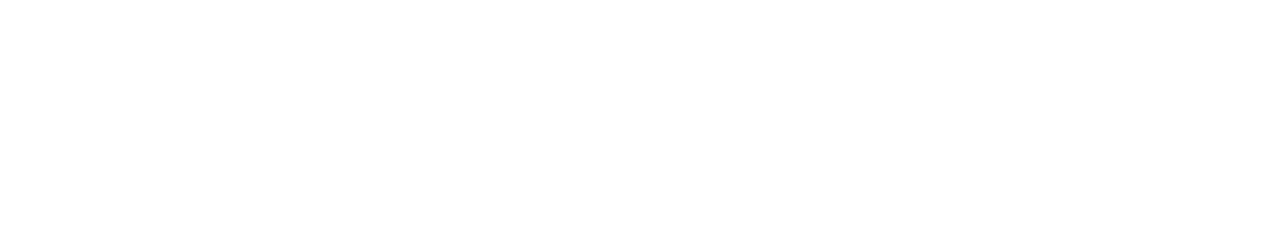
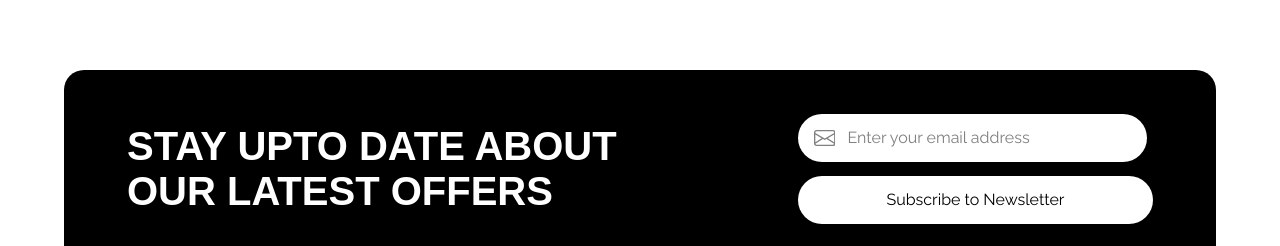
Before and after one commit to abdulhamidfrontend/SHOP.CO, a React (Vite) app: page / in a window 1280 px wide. Shown: the part 3887-4133 px from the top of the page. Before the commit the page ends 3957 px from the top, so only its background shows below. Built offline with nearby package versions, Linux system fonts and the light colour scheme; no server answers; a web font is replaced by a local one.

Commit message:
"offer finished"

```diff
--- a/src/Pages/Home/Home.jsx
+++ b/src/Pages/Home/Home.jsx
@@ -4,6 +4,7 @@ import Comments from "./Comments/Comments";
 import Companies from "./Companies/Companies";
 import Hero from "./Hero/Hero";
 import NewArrival from "./NewArrival/NewArrival";
+import Offers from "./Offers/Offers";
 
 import TopSelling from "./TopSelling/TopSelling";
 
@@ -45,6 +46,11 @@ const Home = () => {
           <Comments />
         </div>
       </div>
+      <div className="w-full">
+        <div className="offers w-[90%] m-auto">
+          <Offers />
+        </div>
+      </div>
     </div>
   );
 };
--- /dev/null
+++ b/src/Pages/Home/Offers/Offers.jsx
@@ -0,0 +1,33 @@
+import { BsEnvelope } from "react-icons/bs";
+
+const Offers = () => {
+  return (
+    <div className="bg-black flex items-center max-[850px]:flex-col max-[550px]:px-6 max-[850px]:gap-8 justify-between rounded-[20px] py-11 px-[63px]">
+      <div className="left">
+        <h1 className="title max-[1190px]:text-2xl  max-[1190px]:max-w-fit font-bold text-[40px] leading-[112%] max-w-[580px] text-white!">
+          STAY UPTO DATE ABOUT OUR LATEST OFFERS
+        </h1>
+      </div>
+      <div className="right">
+        <form action="" className="flex flex-col  gap-3.5">
+          <div className="flex items-center gap-3 bg-white max-[480px]:w-full max-[400px]:py-2 w-[349px] rounded-[62px] py-3 px-4">
+            <BsEnvelope size={24} color="gray" />
+            <input
+              type="email"
+              className="focus:outline-none max-[400px]:text-xs text-black  w-full"
+              placeholder="Enter your email address"
+            />
+          </div>
+          <button
+            type="submit"
+            className="bg-white py-3 max-[1190px]:text-[14px] max-[480px]:w-full max-[480px]:px-15 max-[400px]:text-xs text-black! px-[88.5px] rounded-[62px]"
+          >
+            Subscribe to Newsletter
+          </button>
+        </form>
+      </div>
+    </div>
+  );
+};
+
+export default Offers;
```
